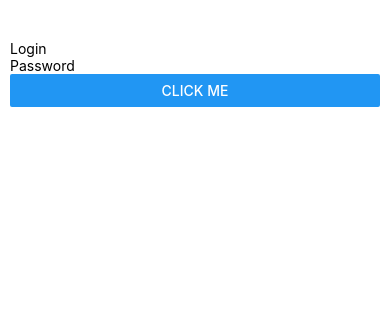
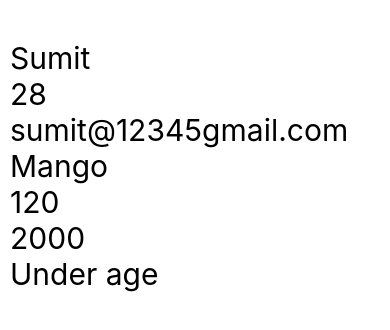
Before and after one commit to S121996/react-native, a React Native app: screen / in a window 390 px wide. Shown: the top 330 px of the page. Built offline with nearby package versions, Linux system fonts and the light colour scheme.

Commit message:
Jsx of  react native

```diff
--- a/App.js
+++ b/App.js
@@ -12,7 +12,8 @@ import { Text, View, StyleSheet } from 'react-native';
 // import LoginScreen from './src/components/reactNativeBasics/Assignment/UIreactnative';
 // import YourApp from './src/components/Practice/first';
 // import Secondapp from './src/components/Practice/second';
-import Thirdpart from './src/components/Practice/third';
+// import Thirdpart from './src/components/Practice/third';
+import JSX from './src/components/Practice/JSX';
 const App = () => {
   const styles = StyleSheet.create({
 
@@ -24,7 +25,8 @@ const App = () => {
 
    {/* <YourApp/> */}
    {/* <Secondapp/> */}
- <Thirdpart/>
+ {/* <Thirdpart/> */}
+ <JSX/>
      {/* <BasicsOne/> */}
     {/* <Todolist/> */}
     {/* <ImageComponent/> */}
--- /dev/null
+++ b/src/components/Practice/JSX.js
@@ -0,0 +1,27 @@
+import { View, Text } from 'react-native'
+import React from 'react'
+
+let age=28;
+var email="sumit@12345gmail.com";
+
+function fruit(){
+    return "Mango";
+}
+
+const JSX = () => {
+    const name="Sumit";
+  return (
+    <View>
+      <Text style={{fontSize:30}}>{name}</Text>
+      <Text style={{fontSize:30}}>{age}</Text>
+      <Text style={{fontSize:30}}>{email}</Text>
+      <Text style={{fontSize:30}}>{fruit()}</Text>
+      <Text style={{fontSize:30}}>{100 +20}</Text>
+      <Text style={{fontSize:30}}>{100*20}</Text>
+      <Text style={{fontSize:30}}>{age===39?"above 30" : "Under age" }</Text>
+
+    </View>
+  )
+}
+
+export default JSX
--- a/src/components/Practice/third.js
+++ b/src/components/Practice/third.js
@@ -1,14 +1,16 @@
-import {Button, Text,View} from 'react-native';
+import {Button, Text, View} from 'react-native';
 import React from 'react';
 
-const Thirdpart =()=>{
-    return(
-<View>
-    <Text title="login" >Login</Text>
-    <Text title="password">Password</Text>
-    <Button title="click me"></Button>
-</View>
-    );
-}
+const Thirdpart = () => {
+  return (
+    <View>
+      <Text style={{fontSize: 30}}>Hello Sumit Bhargava</Text>
+      <Text title="login" style={{}}>Login</Text>
+      <Button title="Press Here"></Button>
+      <Text title="password">Password</Text>
+      <Button title="Press Me"></Button>
+    </View>
+  );
+};
 
-export default Thirdpart
+export default Thirdpart;
```
